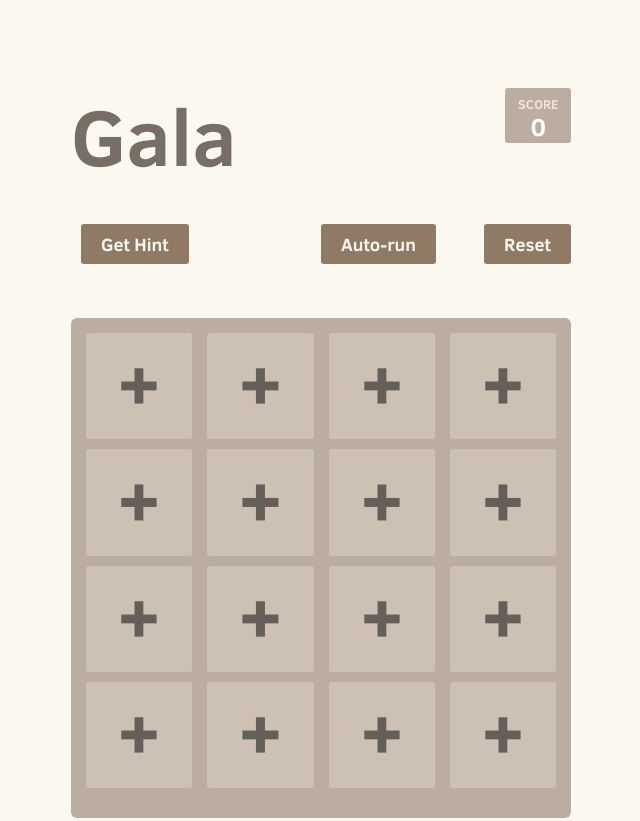
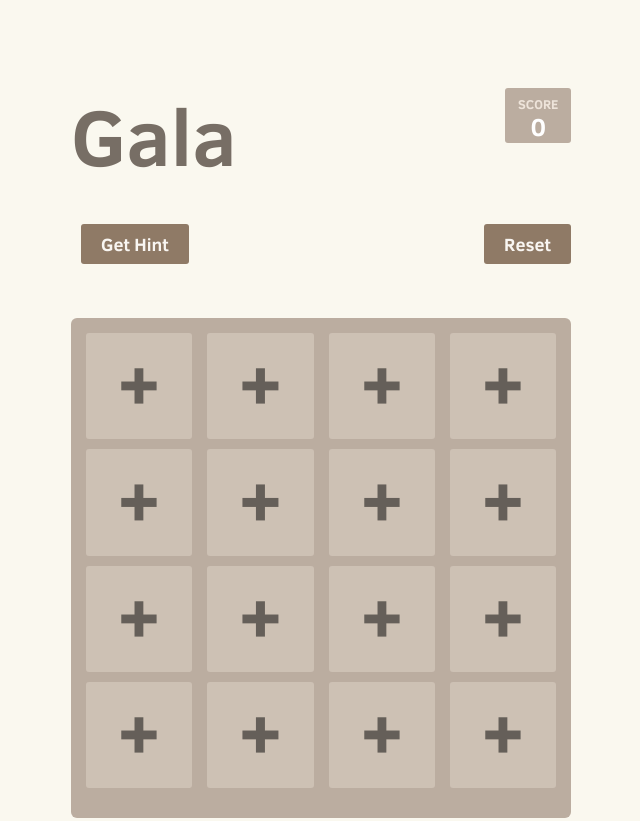
Before and after one commit to blubbelgum/gala-helper, a plain HTML site: page index.html in a window 1280 px wide. Shown: the top 821 px of the page, without its empty margins (319-959 px from the left). Drawn offline with Linux system fonts and the light colour scheme.

Commit message:
disable auto-run
auto-run action disabled because its useless, use getHint instead.

Next feature should be auto call getHint each move / tile modification.

```diff
--- a/index.html
+++ b/index.html
@@ -35,9 +35,9 @@
 
 
       <div id="feedback-container"> </div>
-      <div id="run-button-container">
+      <!-- <div id="run-button-container">
         <button id="run-button" class="ai-button">Auto-run</button>
-      </div>
+      </div> -->
       <div id="game-controls">
         <button class="edit-mode-button" style="display: none; visibility: hidden;">Toggle Edit Mode</button>
         <button class="reset-button">Reset</button>
```
